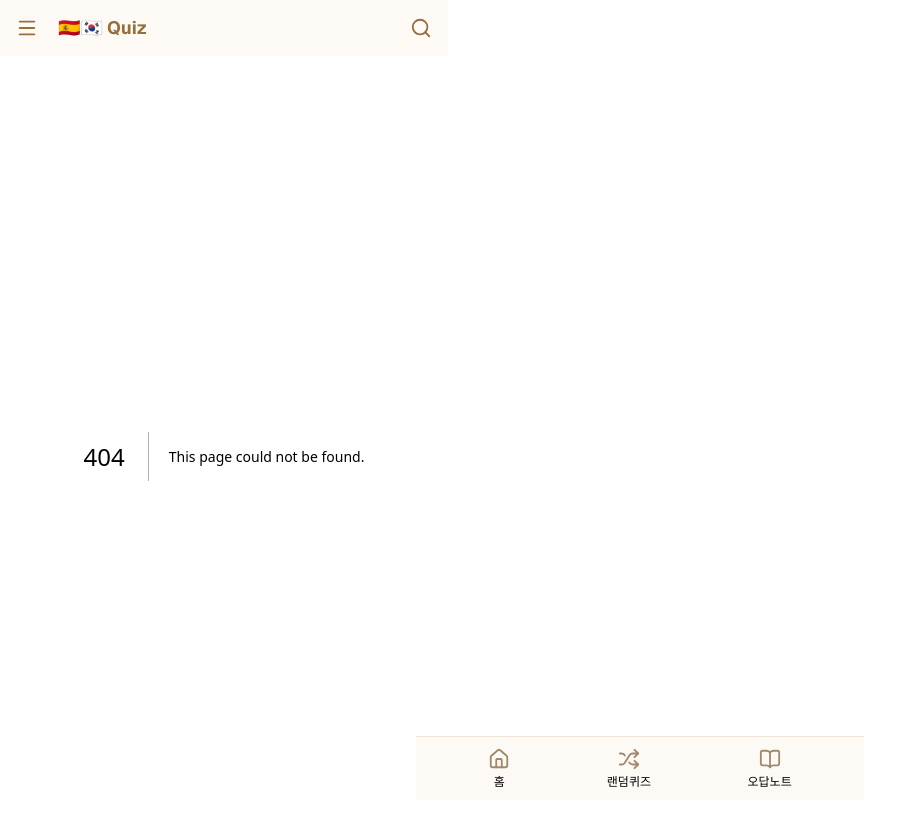
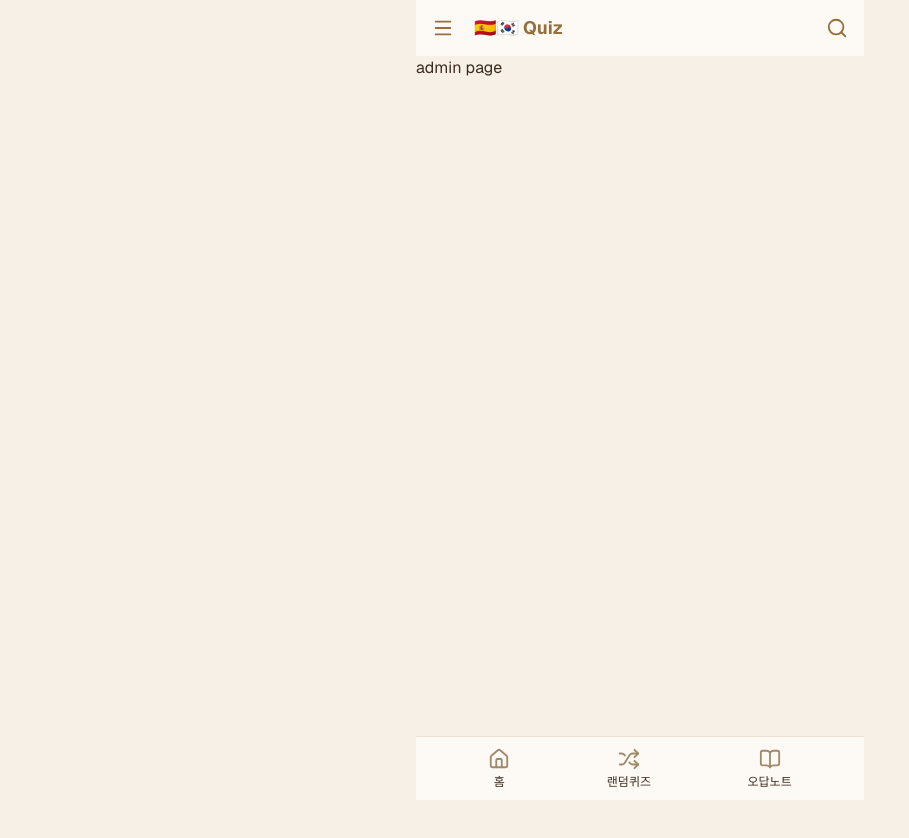
Before and after one commit to chriskwork/voca-quiz, a Next.js app: page /admin in a window 1280 px wide. Before the commit this address had no page. Shown: the top 838 px of the page, without its empty margins (0-909 px from the left). Built offline with nearby package versions, Linux system fonts and the light colour scheme.

Commit message:
feat: admin page start

```diff
--- /dev/null
+++ b/app/admin/layout.tsx
@@ -0,0 +1,3 @@
+export default function AdminLayout({ children }: { children: React.ReactNode }) {
+  return <div className="bg-grey-50 min-h-screen">{children}</div>;
+}
--- /dev/null
+++ b/app/admin/page.tsx
@@ -0,0 +1,3 @@
+export default function AdminPage() {
+  return <div>admin page</div>;
+}
```
